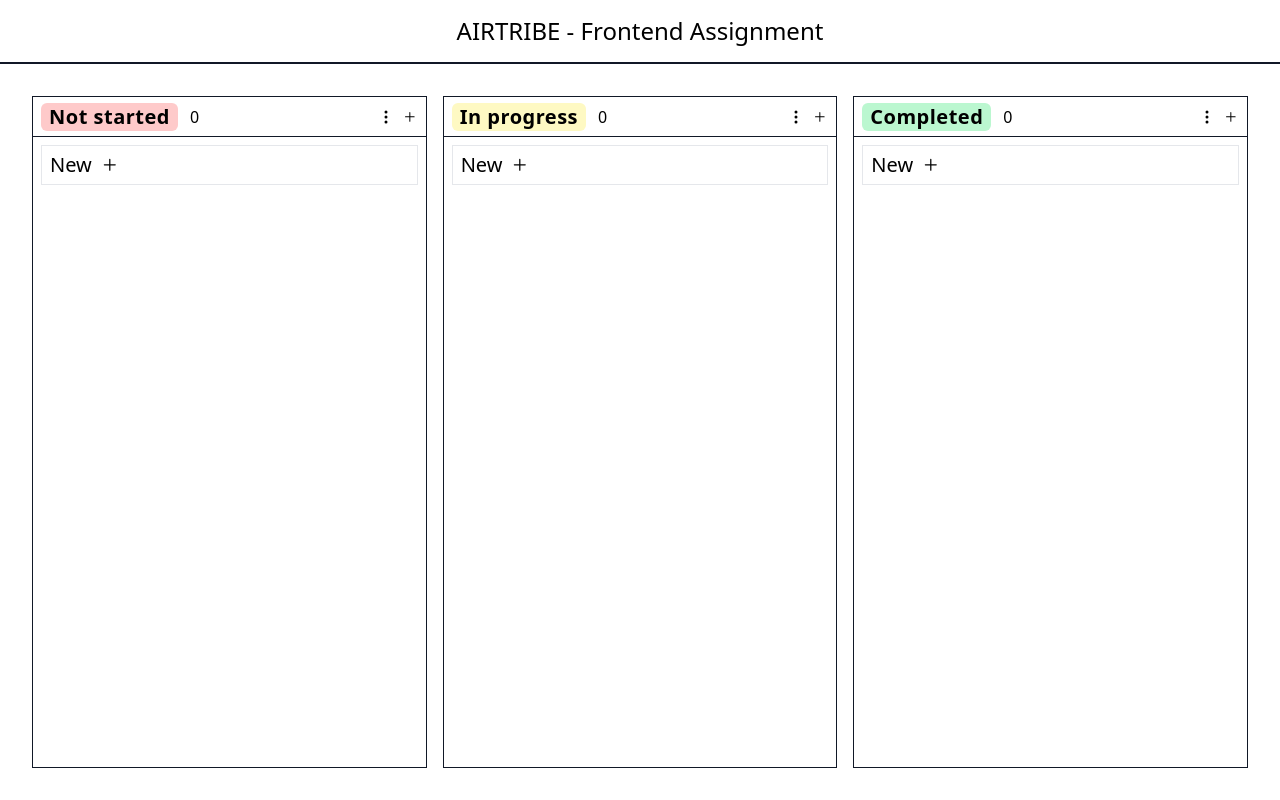
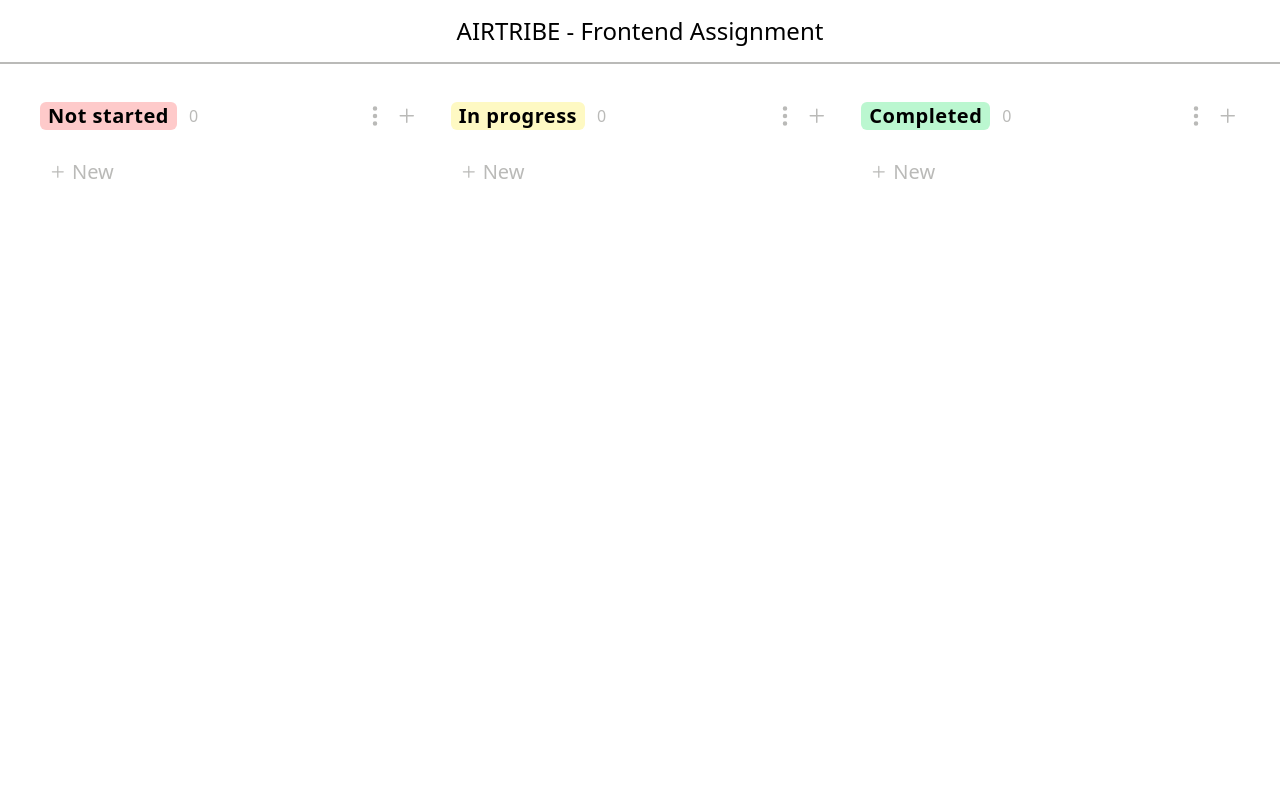
Before and after one commit to Manya67/airtribe-fe, a React (Vite) app: page / in a window 1280 px wide. Built offline with nearby package versions, Linux system fonts and the light colour scheme.

Commit message:
scroll, back btn

```diff
--- a/src/App.jsx
+++ b/src/App.jsx
@@ -6,7 +6,7 @@ import { Outlet } from "react-router-dom";
 function App() {
   return (
     <Provider store={store}>
-      <div className="h-[100vh] w-[100wh]">
+      <div className="h-[100vh] w-[100wh] text-gray overflow-hidden">
         <Heading />
         <Outlet />
       </div>
--- a/src/components/CardHeading.jsx
+++ b/src/components/CardHeading.jsx
@@ -1,6 +1,7 @@
 import React from "react";
 import { GoPlus } from "react-icons/go";
 import { BsThreeDotsVertical } from "react-icons/bs";
+import { Link } from "react-router-dom";
 const CardHeading = ({ heading, length }) => {
   const head =
     heading === "notStarted"
@@ -9,10 +10,10 @@ const CardHeading = ({ heading, length }) => {
       ? "In progress"
       : "Completed";
   return (
-    <div className="h-10 flex justify-between items-center border-b-[1px] px-2 border-gray-900">
+    <div className="h-10 flex justify-between items-center px-2">
       <div className="flex w-auto gap-3 justify-center items-center">
         <span
-          className={`text-xl font-bold -tracking-tight px-2 rounded-md ${
+          className={`text-xl text-black font-bold -tracking-tight px-2 rounded-md ${
             heading === "notStarted"
               ? "bg-red-200"
               : heading === "inProgress"
@@ -26,11 +27,11 @@ const CardHeading = ({ heading, length }) => {
       </div>
       <div className="flex w-auto gap-2 justify-center items-center">
         <span>
-          <BsThreeDotsVertical />
+          <BsThreeDotsVertical size={24} />
         </span>
-        <span>
-          <GoPlus />
-        </span>
+        <Link to={`/${heading}/new`}>
+          <GoPlus size={24} />
+        </Link>
       </div>
     </div>
   );
--- a/src/components/Cards.jsx
+++ b/src/components/Cards.jsx
@@ -32,7 +32,7 @@ const Cards = ({ heading }) => {
   };
   return (
     <div
-      className="w-1/3 border-[1px] border-gray-900"
+      className="w-1/3 h-full"
       droppable
       onDragOver={(e) => {
         handleDragOver(e);
@@ -42,18 +42,17 @@ const Cards = ({ heading }) => {
       }}
     >
       <CardHeading heading={heading} length={length} />
-      <div className="py-2 px-2 flex flex-col justify-center items-center gap-4 overflow-scroll">
+      <div className="py-4 px-2 flex flex-col justify-center items-center gap-4 overflow-y-scroll scroll-smooth max-h-[calc(92vh-140px)]">
         {list &&
           list.map((card) => {
             return <SingleCard details={card} key={card.id} />;
           })}
-
         <Link
           to={`/${heading}/new`}
-          className="h-10 border-[1px] w-full flex justify-start gap-2 text-xl items-center px-2 py-2"
+          className="h-10 w-full flex justify-start gap-1 text-xl items-center px-2 py-2"
         >
+          <GoPlus />
           <span>New</span>
-          <GoPlus />
         </Link>
       </div>
     </div>
--- a/src/components/Heading.jsx
+++ b/src/components/Heading.jsx
@@ -2,7 +2,7 @@ import React from "react";
 
 const Heading = () => {
   return (
-    <div className="h-[8vh] w-[100%] border-b-2 border-gray-900 flex justify-center items-center text-2xl">
+    <div className="h-[8vh] w-[100%] text-black border-b-2 border-gray flex justify-center items-center text-2xl">
       {" "}
       AIRTRIBE - Frontend Assignment{" "}
     </div>
--- a/src/components/NewCard.jsx
+++ b/src/components/NewCard.jsx
@@ -8,7 +8,8 @@ import {
   notStarted_addItems,
   notStarted_removeItems,
 } from "../slice/CardListSlice";
-import { useNavigate, useParams } from "react-router-dom";
+import { Link, useNavigate, useParams } from "react-router-dom";
+import { IoMdArrowRoundBack } from "react-icons/io";
 
 const NewCard = () => {
   const { heading, id } = useParams();
@@ -37,7 +38,7 @@ const NewCard = () => {
         status,
       };
       if (heading === "notStarted") dispatch(notStarted_addItems(card));
-      else if (heading === "InProgress") dispatch(inProgress_addItems(card));
+      else if (heading === "inProgress") dispatch(inProgress_addItems(card));
       else dispatch(completed_addItems(card));
       navigate("/");
     }
@@ -45,7 +46,7 @@ const NewCard = () => {
   const handleDeleteClick = () => {
     if (id) {
       if (heading === "notStarted") dispatch(notStarted_removeItems(card));
-      else if (heading === "InProgress") dispatch(inProgress_removeItems(card));
+      else if (heading === "inProgress") dispatch(inProgress_removeItems(card));
       else dispatch(completed_removeItems(card));
       navigate("/");
     }
@@ -56,7 +57,13 @@ const NewCard = () => {
     heading === "completed"
   ) {
     return (
-      <div className="h-[92vh] p-8 overflow-hidden flex justify-center">
+      <div className="h-[92vh] px-8 py-2 overflow-hidden flex flex-col items-center justify-start text-black gap-4">
+        <Link
+          to={"/"}
+          className="self-start py-2 px-3 rounded-md text-xl font-bold -tracking-tight border-2"
+        >
+          <IoMdArrowRoundBack />
+        </Link>
         <div className="w-[50%] min-h-[50%] border-2 border-gray-900 p-4 flex flex-col rounded-md gap-3">
           <div className="flex gap-2 h-2/6 items-start flex-col text-xl">
             <label
--- a/src/components/SingleCard.jsx
+++ b/src/components/SingleCard.jsx
@@ -17,10 +17,10 @@ const SingleCard = ({ details }) => {
       onDragStart={(e) => {
         handleDragStart(e, id);
       }}
-      className="h-16 border-[1px] w-full px-2 py-1"
+      className="h-16 border-[1px] border-gray rounded-lg w-full px-2 py-1 text-black flex flex-shrink-0 flex-col"
       onClick={handleOpenCardClick}
     >
-      <span className="text-xl font-semibold">{title}</span>
+      <span className="text-2xl font-semibold">{title}</span>
       {desc.length < 40 ? (
         <p>{desc}</p>
       ) : (
--- a/tailwind.config.js
+++ b/tailwind.config.js
@@ -2,7 +2,11 @@
 export default {
   content: ["./index.html", "./src/**/*.{js,ts,jsx,tsx}"],
   theme: {
-    extend: {},
+    extend: {
+      colors: {
+        gray: "#BABAB8",
+      },
+    },
   },
   plugins: [],
 };
```
